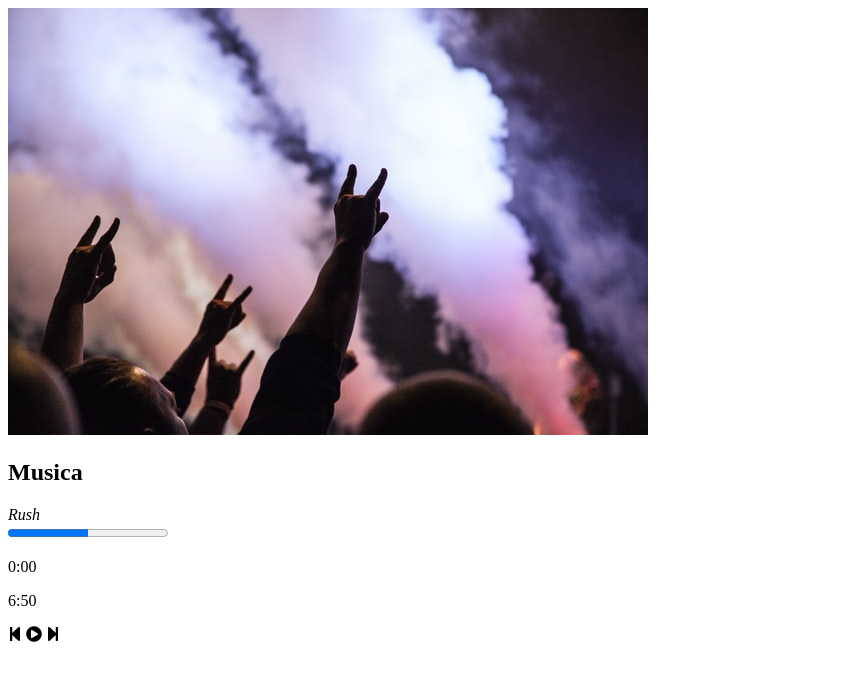
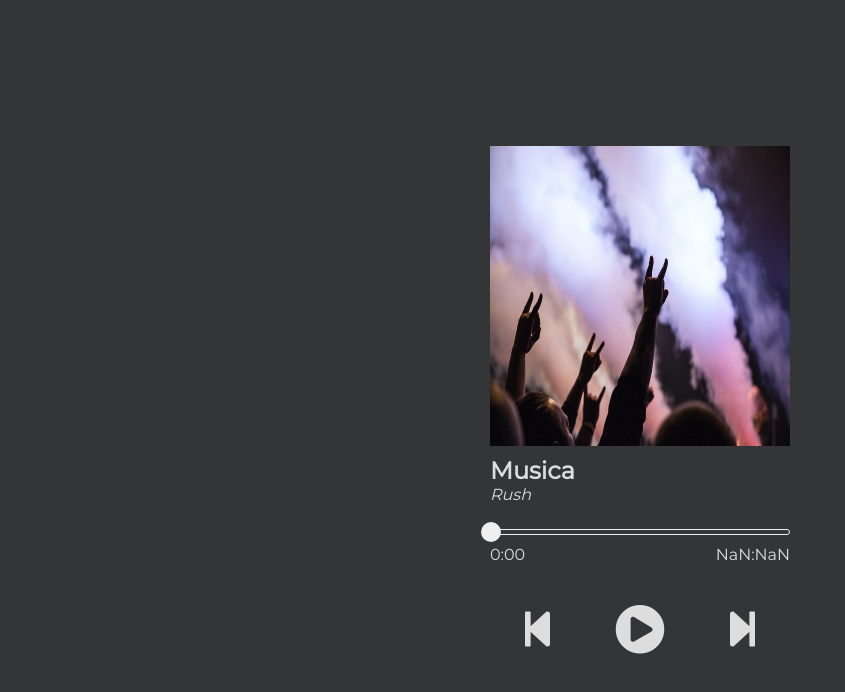
Before and after one commit to rodolfofialho/projeto-play-javascript, a plain HTML site: page index.html in a window 1280 px wide. Shown: the whole page, without its empty margins (0-845 px from the left). Drawn offline with Linux system fonts and the light colour scheme.

Commit message:
atualizando frond da aplicação

```diff
--- a/css/style.css
+++ b/css/style.css
@@ -0,0 +1,88 @@
+*{
+    padding: 0;
+    margin: 0;
+    box-sizing: border-box;
+}
+
+body, html{
+    display: flex;
+    justify-content: center;
+    align-items: center;
+    flex-direction: column;
+    height: 100vh;
+    background-color: #343537;
+    color: #ddd;
+    font-family: 'Montserrat', sans-serif;
+}
+img{
+    width: 300px;
+    height: 300px;
+}
+
+.descricao{
+    width: 300px;
+    margin-top: 10px;
+}
+
+.duracao{
+    width: 300px;
+    margin-top: 25px;
+}
+
+.barra-tempo{
+    width: 300px;
+    height: 6px;
+    border: 1px solid #eee;
+    border-radius: 5px;
+    display: flex;
+    align-items: center;
+    justify-content: flex-start;
+}
+
+progress{
+    height: 6px;
+    width: 0;
+    background-color: #343537;
+}
+
+.ponto{
+    width: 20px;
+    height: 20px;
+    background-color: #eee;
+    border-radius: 50%;
+    margin-left: -10px;
+}
+
+.ponto:hover{
+    background-color: rgb(198, 195, 195);
+    cursor: pointer;
+}
+
+.tempo{
+    display: flex;
+    width: 300px;
+    justify-content: space-between;
+    margin-top: 10px;
+}
+
+.play{
+    width: 300px;
+    margin-top: 40px;
+    display: flex;
+    justify-content: space-around;
+    align-items: center;
+}
+
+.btn-play, .btn-pause{
+    font-size: 50px;
+    cursor: pointer;
+}
+
+.btn-pause{
+    display: none;
+}
+
+.btn-prox, .btn-voltar{
+    font-size: 40px;
+    cursor: pointer;
+}
--- a/index.html
+++ b/index.html
@@ -4,6 +4,10 @@
     <meta charset="UTF-8">
     <meta http-equiv="X-UA-Compatible" content="IE=edge">
     <meta name="viewport" content="width=device-width, initial-scale=1.0">
+    <link rel="preconnect" href="https://fonts.googleapis.com">
+<link rel="preconnect" href="https://fonts.gstatic.com" crossorigin>
+<link href="https://fonts.googleapis.com/css2?family=Montserrat&family=Poppins:wght@300;400;500&family=Righteous&family=Roboto:ital,wght@1,700&family=Sarala&display=swap"
+ rel="stylesheet">
     <link rel="stylesheet" href="https://use.fontawesome.com/releases/v5.15.4/css/all.css"
      integrity="sha384-DyZ88mC6Up2uqS4h/KRgHuoeGwBcD4Ng9SiP4dIRy0EXTlnuz47vAwmeGwVChigm"
       crossorigin="anonymous"/>
@@ -20,20 +24,23 @@
 
     <div class="duracao">
         <div class="barra-tempo">
-            <progress value="0.5" max="1"></progress>
+            <progress value="0" max="1"></progress>
             <div class="ponto"></div>
         </div>
         <div class="tempo">
             <p class="inicio">0:00</p>
-            <p class="fim">6:50</p>
+            <p class="fim">0:20</p>
         </div>
     </div>
 
-    <div class="player">
-        <i class="fas fa-step-backward"></i>
-        <i class="fas fa-play-circle"></i>
-        <i class="fas fa-step-forward"></i>
+    <div class="play">
+        <i class="fas fa-step-backward btn-voltar"></i>
+        <i class="fas fa-play-circle btn-play"></i>
+        <i class="fas fa-pause-circle btn-pause"></i>
+        <i class="fas fa-step-forward btn-prox"></i>
     </div>
 
+    <audio src="/musik/Loki Theme.mp3"></audio>
+    <script src="/js/script.js"></script>
 </body>
 </html>
--- a/js/script.js
+++ b/js/script.js
@@ -0,0 +1,54 @@
+let musicas = [
+    {titulo: 'TVA', artista: 'Natalie Holt', src:'/musik/Loki Theme.mp3', img:'img/loki.jpeg'},
+    {titulo: 'Time', artista: 'Hans Zimmer', src:'/musik/time-hans-zimmer.mp3', img:'img/hans-zimmer.jpeg'},
+    {titulo: 'The Rains of Castamere', artista: 'The National', src:'/musik/lannister.mp3', img:'img/lannister.jpeg'}
+];
+
+let musica = document.querySelector('audio');
+let duracaoMusica = document.querySelector('.fim', window.onload = duracao);
+let imagem = document.querySelector('img');
+let nomeMusica = document.querySelector('.descricao h2');
+let nomeArtista = document.querySelector('descricao i');
+
+
+// Eventos
+
+
+document.querySelector('.btn-play').addEventListener('click', tocarMusica);
+document.querySelector('.btn-pause').addEventListener('click', pausarMusica);
+
+musica.addEventListener('timeupdate', atualizarBarra);
+
+
+//funções
+function duracao (){
+    duracaoMusica.textContent = segundoParaMinuto(Math.floor(musica.duration));
+}
+function tocarMusica(){
+    musica.play();
+    document.querySelector('.btn-pause').style.display = 'block';
+    document.querySelector('.btn-play').style.display = 'none';
+}
+
+function pausarMusica(){
+    musica.pause();
+    document.querySelector('.btn-pause').style.display = 'none';
+    document.querySelector('.btn-play').style.display = 'block';
+}
+
+function atualizarBarra(){
+    let barra = document.querySelector('progress');
+    barra.style.width = Math.floor((musica.currentTime / musica.duration) * 100) + '%';
+    let tempoDecorrido = document.querySelector('.inicio');
+    tempoDecorrido.textContent = segundoParaMinuto (Math.floor(musica.currentTime));
+}
+
+function segundoParaMinuto (segundos){
+    let campoMinutos = Math.floor(segundos / 60);
+    let campoSegundos = segundos % 60;
+    if(campoSegundos < 10){
+        campoSegundos = '0' + campoSegundos;
+    }
+
+    return campoMinutos + ':' + campoSegundos;
+}
```
Also changed, not shown: 3 other files.
